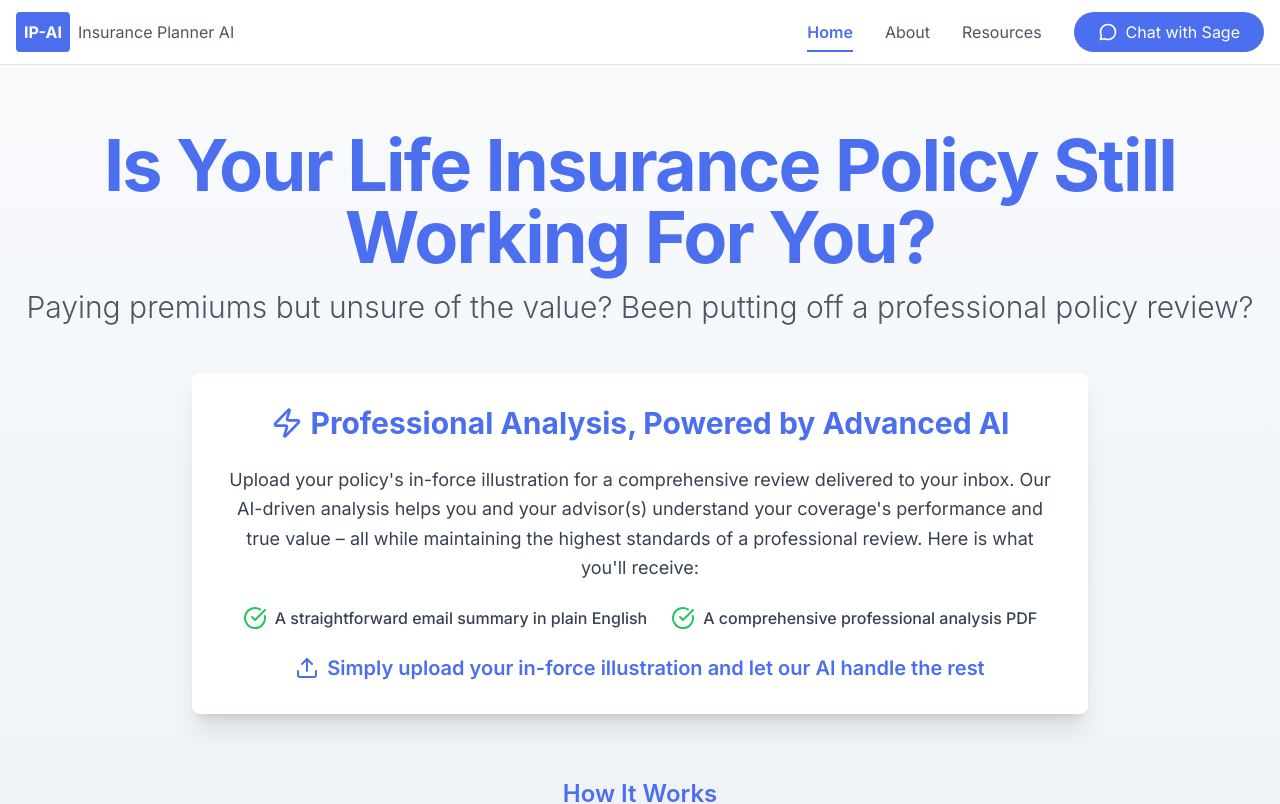
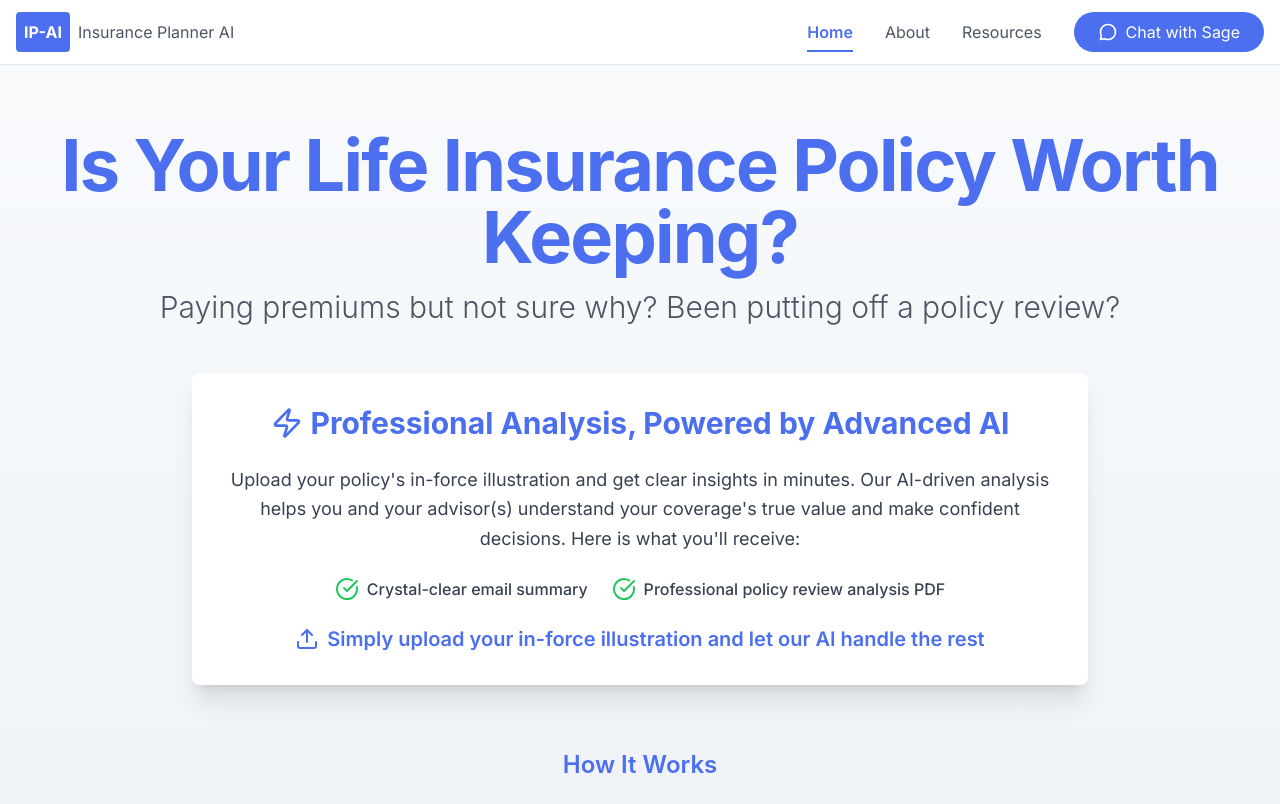
Before and after one commit to itsgabeover/dashboard-copy, a Next.js app: page / in a window 1280 px wide. Shown: the top 804 px of the page. Built offline with nearby package versions, Linux system fonts and the light colour scheme.

Commit message:
Update Hero.tsx

```diff
--- a/components/Hero.tsx
+++ b/components/Hero.tsx
@@ -17,10 +17,10 @@ export const Hero: FC = () => {
     <section className="bg-gradient-to-b from-[#F8FAFC] to-[#E2E8F0] py-16">
       <div className="container mx-auto px-4 text-center">
         <h1 className="text-5xl md:text-6xl lg:text-7xl font-bold text-[#4B6FEE] mb-4 tracking-tight">
-          Is Your Life Insurance Policy Still Working For You?
+          Is Your Life Insurance Policy Worth Keeping?
         </h1>
         <h2 className="text-2xl md:text-3xl mb-12 text-gray-600 font-light">
-          Paying premiums but unsure of the value?  Been putting off a professional policy review?
+          Paying premiums but not sure why?  Been putting off a policy review?
         </h2>
 
         <div className="max-w-4xl mx-auto mb-16 bg-white rounded-lg shadow-xl overflow-hidden transform transition-all hover:scale-105 duration-300">
@@ -30,9 +30,9 @@ export const Hero: FC = () => {
               Professional Analysis, Powered by Advanced AI
             </h3>
             <p className="text-gray-700 mb-6 text-lg leading-relaxed">
-              Upload your policy&apos;s in-force illustration for a comprehensive review delivered to your inbox.
-              Our AI-driven analysis helps you and your advisor(s) understand your coverage&apos;s performance and true value – all while maintaining the highest standards of
-              a professional review.  Here is what you&apos;ll receive:
+              Upload your policy&apos;s in-force illustration and get clear insights in minutes.
+              Our AI-driven analysis helps you and your advisor(s) understand your coverage's true value and make confident decisions.
+              Here is what you&apos;ll receive:
             </p>
             <div className="flex flex-col md:flex-row items-center justify-center gap-6 text-gray-700 font-medium">
               <div className="flex items-center">
@@ -40,14 +40,14 @@ export const Hero: FC = () => {
                   className="w-6 h-6 text-green-500 mr-2"
                   aria-hidden="true"
                 />
-                <span>A straightforward email summary in plain English</span>
+                <span>Crystal-clear email summary</span>
               </div>
               <div className="flex items-center">
                 <CheckCircle
                   className="w-6 h-6 text-green-500 mr-2"
                   aria-hidden="true"
                 />
-                <span>A comprehensive professional analysis PDF</span>
+                <span>Professional policy review analysis PDF</span>
               </div>
             </div>
             <p className="mt-6 text-xl font-semibold text-[#4B6FEE] flex items-center justify-center">
```
